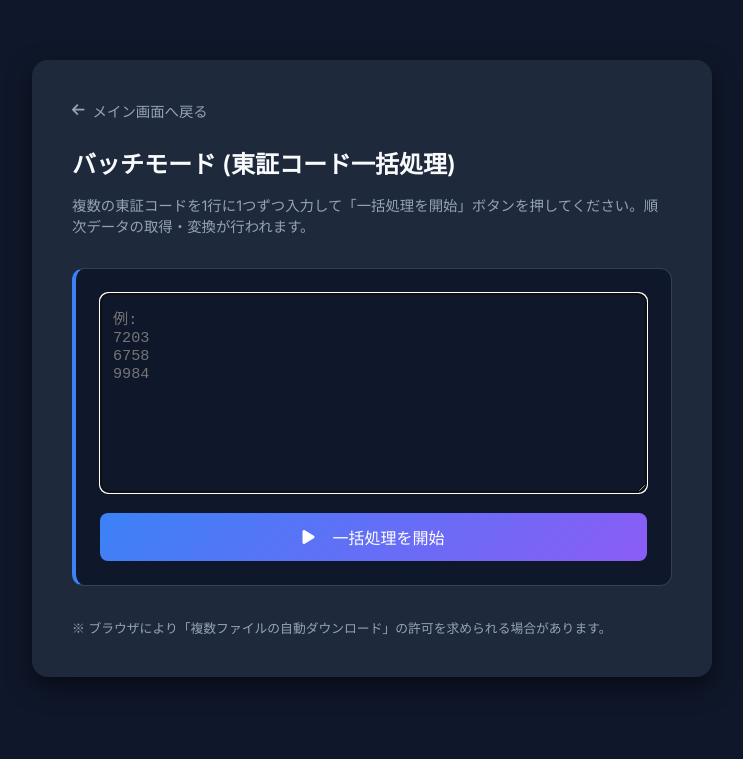
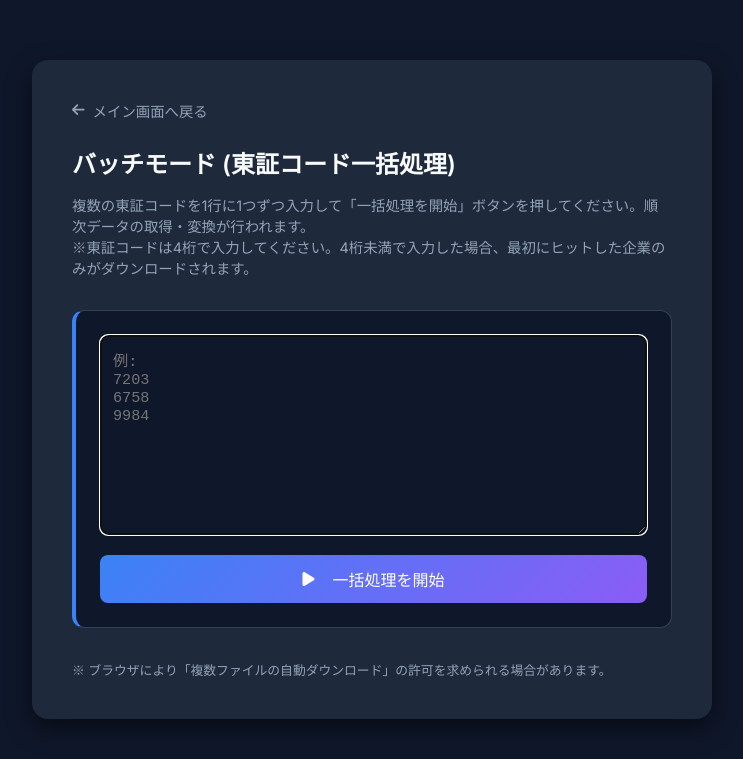
Before and after one commit to tomoreal/office-tools, a Flask app: page /batch in a window 1280 px wide. Shown: the top 759 px of the page, without its empty margins (8-751 px from the left). Run offline with Flask 3, Linux system fonts and the light colour scheme; some libraries are stand-ins or nearby versions.

Commit message:
東証コード4桁未満の注意を追加

```diff
--- a/templates/batch.html
+++ b/templates/batch.html
@@ -136,7 +136,8 @@
 
             <h1>バッチモード (東証コード一括処理)</h1>
             <p style="color: var(--text-muted); font-size: 0.9rem; margin-bottom: 2rem;">
-                複数の東証コードを1行に1つずつ入力して「一括処理を開始」ボタンを押してください。順次データの取得・変換が行われます。
+                複数の東証コードを1行に1つずつ入力して「一括処理を開始」ボタンを押してください。順次データの取得・変換が行われます。<br>
+                ※東証コードは4桁で入力してください。4桁未満で入力した場合、最初にヒットした企業のみがダウンロードされます。
             </p>
 
             <div id="batchModeSection"
```
